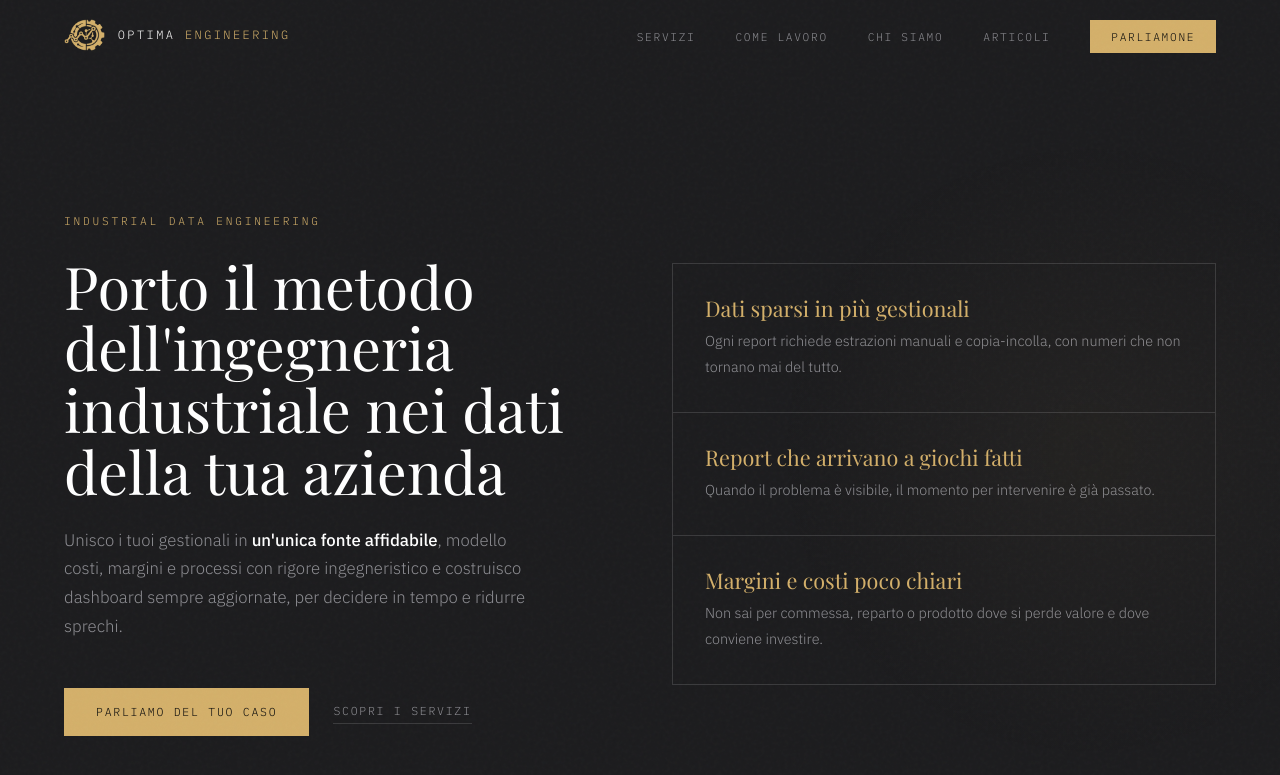
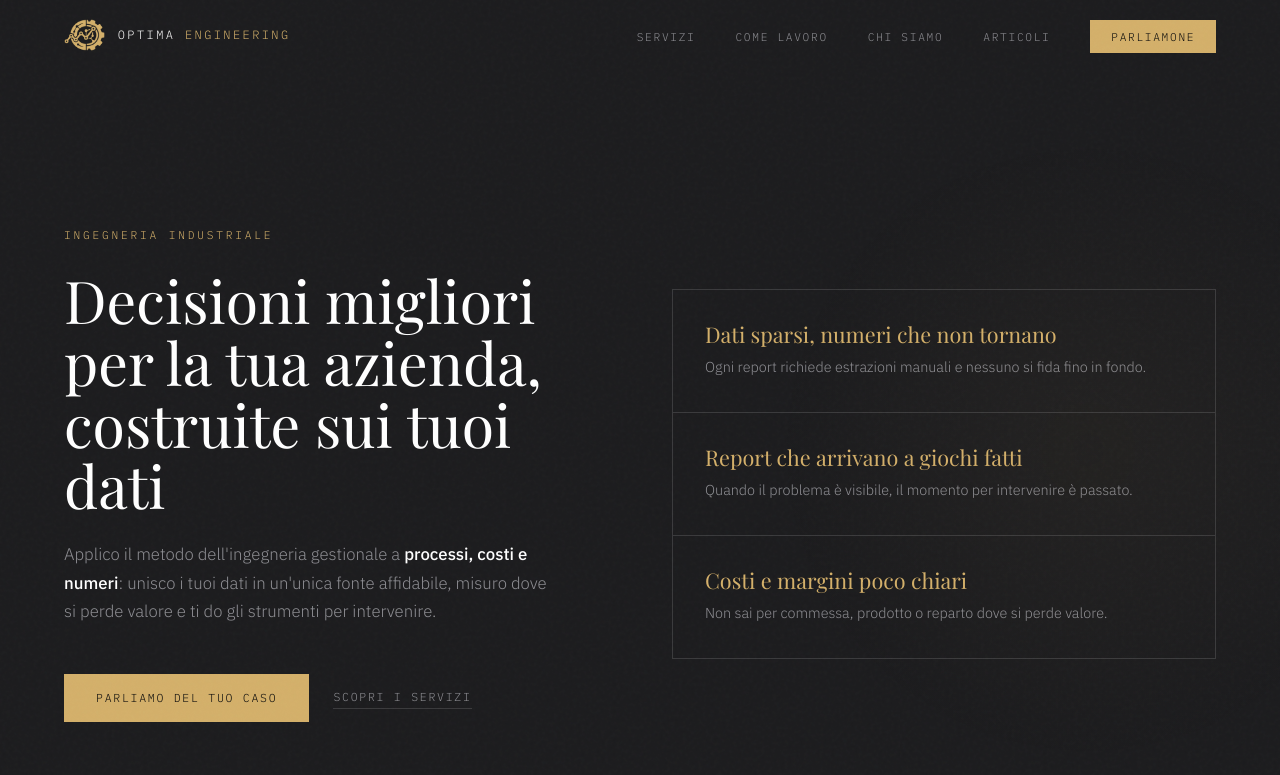
Before and after one commit to edoardo2496/optima_engineering, a Jekyll site: the page built from index.html, in a window 1280 px wide and 900 px high. Shown: the top 775 px of the window. Built offline with Jekyll 4.4.1, drawn with Linux system fonts in a browser that asks for light colours; some web fonts are replaced.

Commit message:
Update hero.html

```diff
--- a/_includes/hero.html
+++ b/_includes/hero.html
@@ -1,9 +1,9 @@
 <section class="hero">
   <div class="hero-left">
-    <div class="hero-eyebrow">Industrial Data Engineering</div>
-    <h1 class="hero-title">Porto il metodo dell'ingegneria industriale nei dati della tua azienda</h1>
+    <div class="hero-eyebrow">Ingegneria Industriale</div>
+    <h1 class="hero-title">Decisioni migliori per la tua azienda, costruite sui tuoi dati</h1>
     <p class="hero-body">
-      Unisco i tuoi gestionali in <strong>un'unica fonte affidabile</strong>, modello costi, margini e processi con rigore ingegneristico e costruisco dashboard sempre aggiornate, per decidere in tempo e ridurre sprechi.
+      Applico il metodo dell'ingegneria gestionale a <strong>processi, costi e numeri</strong>: unisco i tuoi dati in un'unica fonte affidabile, misuro dove si perde valore e ti do gli strumenti per intervenire.
     </p>
     <div class="hero-actions">
       <a href="#contatto" class="btn-primary">Parliamo del tuo caso</a>
@@ -12,9 +12,9 @@
   </div>
   <div class="hero-right">
     <ul class="pain-list">
-      <li class="pain-item"><div class="pain-text"><strong>Dati sparsi in più gestionali</strong><span class="pain-sub">Ogni report richiede estrazioni manuali e copia-incolla, con numeri che non tornano mai del tutto.</span></div></li>
-      <li class="pain-item"><div class="pain-text"><strong>Report che arrivano a giochi fatti</strong><span class="pain-sub">Quando il problema è visibile, il momento per intervenire è già passato.</span></div></li>
-      <li class="pain-item"><div class="pain-text"><strong>Margini e costi poco chiari</strong><span class="pain-sub">Non sai per commessa, reparto o prodotto dove si perde valore e dove conviene investire.</span></div></li>
+      <li class="pain-item"><div class="pain-text"><strong>Dati sparsi, numeri che non tornano</strong><span class="pain-sub">Ogni report richiede estrazioni manuali e nessuno si fida fino in fondo.</span></div></li>
+      <li class="pain-item"><div class="pain-text"><strong>Report che arrivano a giochi fatti</strong><span class="pain-sub">Quando il problema è visibile, il momento per intervenire è passato.</span></div></li>
+      <li class="pain-item"><div class="pain-text"><strong>Costi e margini poco chiari</strong><span class="pain-sub">Non sai per commessa, prodotto o reparto dove si perde valore.</span></div></li>
     </ul>
   </div>
 </section>
```
